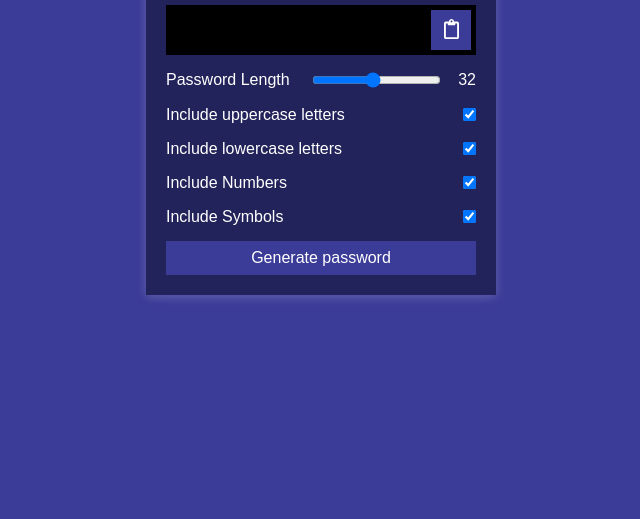
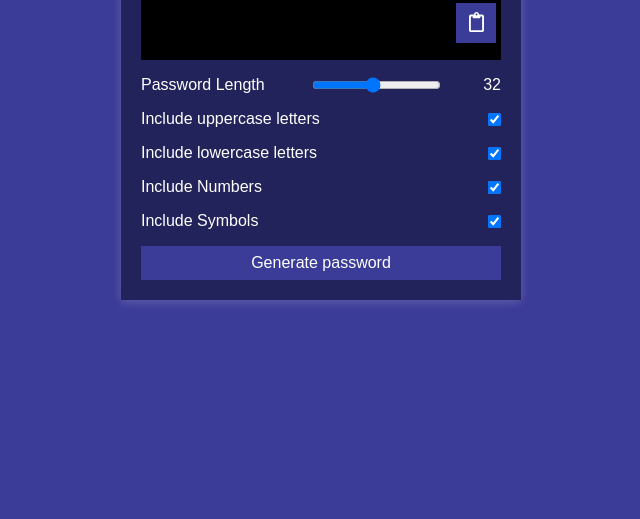
Before and after one commit to neenus/password-generator, a plain HTML site: page index.html in a window 1280 px wide. Shown: the part 297-816 px from the top of the page, without its empty margins (319-959 px from the left). Drawn offline with Linux system fonts and the light colour scheme; a web font is replaced by a local one.

Commit message:
few css fixes

```diff
--- a/style.css
+++ b/style.css
@@ -14,6 +14,7 @@ body {
   justify-content: center;
   padding: 10px;
   min-height: 100vh;
+  margin: 0;
 }
 
 p {
@@ -33,7 +34,7 @@ input[type=checkbox] {
   background-color: #23235b;
   box-shadow: 0px 2px 10px rgba(255, 255, 255, 0.2);
   padding: 20px;
-  width: 350px;
+  width: 400px;
   max-width: 100%;
 }
 
@@ -46,7 +47,7 @@ input[type=checkbox] {
   font-size: 18px;
   letter-spacing: 1px;
   padding: 12px 10px;
-  height: 50px;
+  height: 75px;
   width: 100%;
 }
 
@@ -58,7 +59,7 @@ input[type=checkbox] {
 .result-container .btn {
   font-size: 20px;
   position: absolute;
-  top: 5px;
+  top: 25%;
   right: 5px;
   height: 40px;
   width: 40px;
```
